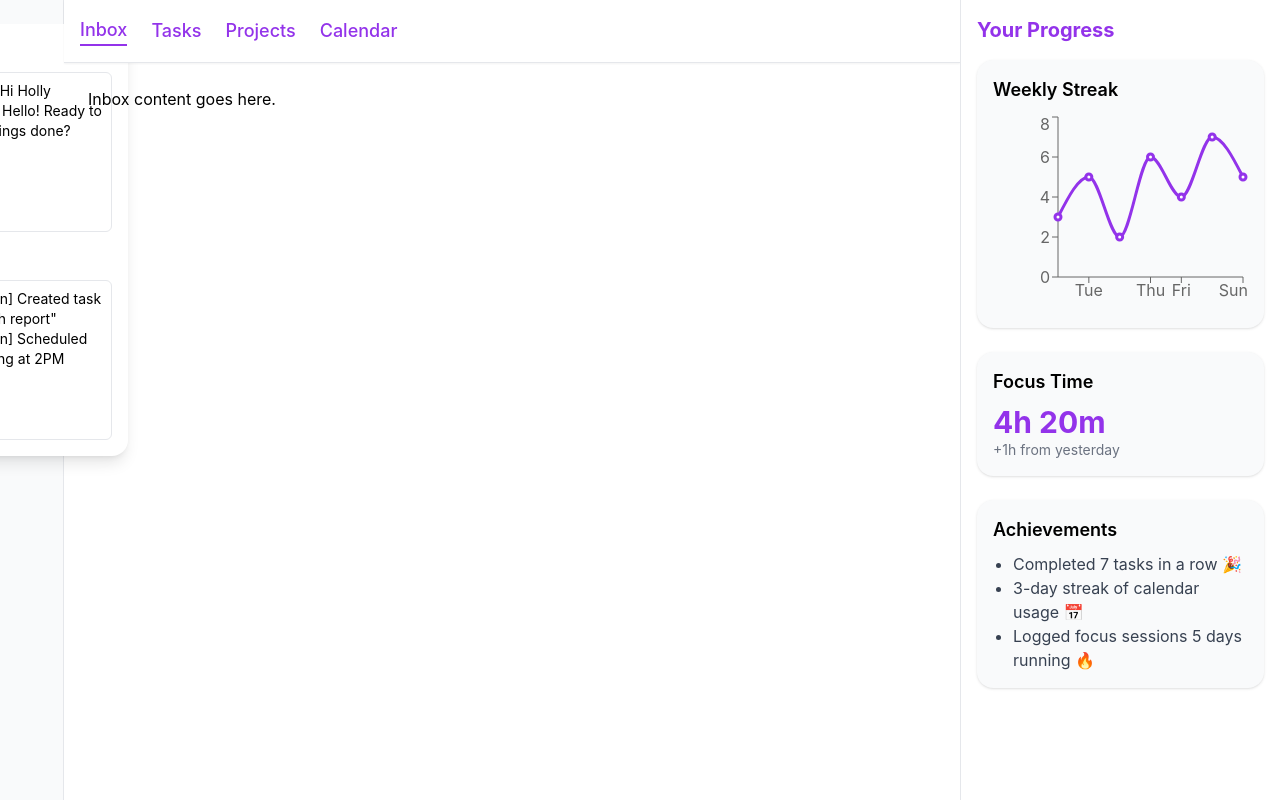
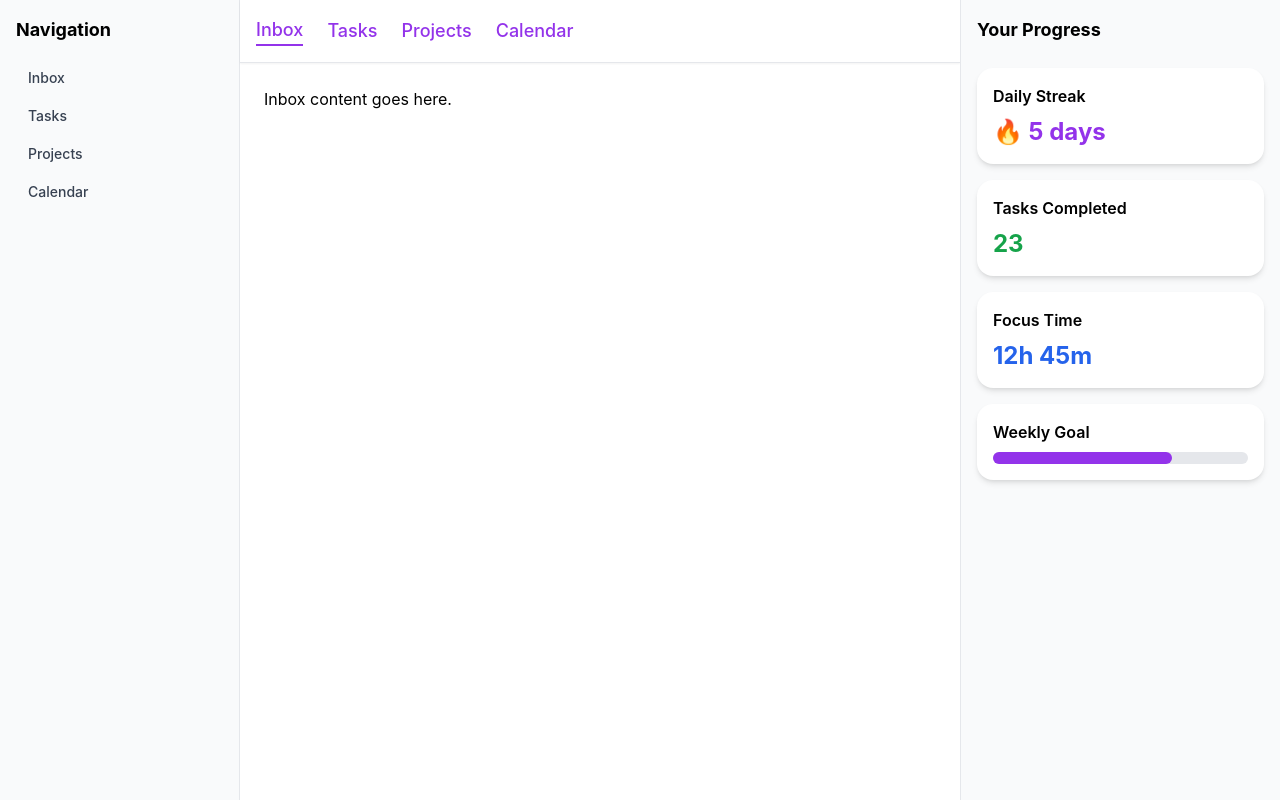
Before and after one commit to holly-ai-2025/holly-v6, a React (Vite) app in the folder apps/frontend/: page / in a window 1280 px wide. Built offline with nearby package versions, Linux system fonts and the light colour scheme.

Commit message:
Rebuild LeftPanel and RightPanel with custom lightweight UI system (Card, Button, NavItem) using Tailwind only to restore polished layout without shadcn imports.

```diff
--- a/apps/frontend/src/components/LeftPanel.tsx
+++ b/apps/frontend/src/components/LeftPanel.tsx
@@ -1,51 +1,19 @@
-import React, { useState } from "react";
-import { Volume2 } from "lucide-react";
-import { motion } from "framer-motion";
+import React from "react";
+import { NavItem } from "./ui/NavItem";
 
-const LeftPanel: React.FC = () => {
-  const [hovered, setHovered] = useState(false);
-  const [micActive, setMicActive] = useState(false);
+interface LeftPanelProps {
+  activeTab: string;
+  setActiveTab: (tab: string) => void;
+}
 
+const LeftPanel: React.FC<LeftPanelProps> = ({ activeTab, setActiveTab }) => {
   return (
-    <div
-      className="w-16 h-full bg-gray-50 border-r flex flex-col items-center justify-between py-6"
-      onMouseEnter={() => setHovered(true)}
-      onMouseLeave={() => setHovered(false)}
-    >
-      {hovered ? (
-        <div className="flex flex-col space-y-4 w-48 p-4 bg-white shadow-lg rounded-2xl">
-          <div className="flex-1">
-            <h2 className="font-semibold mb-2">Chat</h2>
-            <div className="h-40 overflow-y-auto border rounded-md p-2 text-sm">
-              <p>User: Hi Holly</p>
-              <p>Holly: Hello! Ready to get things done?</p>
-            </div>
-          </div>
-          <div className="flex-1">
-            <h2 className="font-semibold mb-2">Logs</h2>
-            <div className="h-40 overflow-y-auto border rounded-md p-2 text-sm">
-              <p>[Action] Created task "Finish report"</p>
-              <p>[Action] Scheduled meeting at 2PM</p>
-            </div>
-          </div>
-        </div>
-      ) : (
-        <div className="flex flex-col items-center space-y-6">
-          <motion.div
-            animate={{ rotate: 360 }}
-            transition={{ repeat: Infinity, duration: 8, ease: "linear" }}
-            className="w-10 h-10 bg-purple-600 rounded-full"
-          />
-          <button
-            onClick={() => setMicActive(!micActive)}
-            className={`p-2 rounded-full ${
-              micActive ? "bg-purple-600 text-white" : "bg-gray-200 text-gray-700"
-            }`}
-          >
-            <Volume2 size={20} />
-          </button>
-        </div>
-      )}
+    <div className="w-60 bg-gray-50 h-full flex flex-col p-4 border-r">
+      <h2 className="text-lg font-bold mb-4">Navigation</h2>
+      <NavItem label="Inbox" active={activeTab === "inbox"} onClick={() => setActiveTab("inbox")} />
+      <NavItem label="Tasks" active={activeTab === "tasks"} onClick={() => setActiveTab("tasks")} />
+      <NavItem label="Projects" active={activeTab === "projects"} onClick={() => setActiveTab("projects")} />
+      <NavItem label="Calendar" active={activeTab === "calendar"} onClick={() => setActiveTab("calendar")} />
     </div>
   );
 };
--- a/apps/frontend/src/components/RightPanel.tsx
+++ b/apps/frontend/src/components/RightPanel.tsx
@@ -1,50 +1,34 @@
 import React from "react";
-import { LineChart, Line, XAxis, YAxis, Tooltip, ResponsiveContainer } from "recharts";
+import Card from "./ui/Card";
 
-const data = [
-  { day: "Mon", streak: 3 },
-  { day: "Tue", streak: 5 },
-  { day: "Wed", streak: 2 },
-  { day: "Thu", streak: 6 },
-  { day: "Fri", streak: 4 },
-  { day: "Sat", streak: 7 },
-  { day: "Sun", streak: 5 },
-];
+const RightPanel: React.FC = () => {
+  return (
+    <div className="w-80 bg-gray-50 h-full flex flex-col gap-4 p-4 border-l overflow-y-auto">
+      <h2 className="text-lg font-bold mb-2">Your Progress</h2>
 
-export default function RightPanel() {
-  return (
-    <div className="w-80 bg-white border-l border-gray-200 h-screen p-4 overflow-y-auto">
-      <h2 className="text-xl font-bold text-purple-600 mb-4">Your Progress</h2>
+      <Card>
+        <h3 className="font-semibold mb-2">Daily Streak</h3>
+        <p className="text-2xl font-bold text-purple-600">🔥 5 days</p>
+      </Card>
 
-      {/* Streak Chart */}
-      <div className="bg-gray-50 rounded-2xl shadow p-4 mb-6">
-        <h3 className="text-lg font-semibold mb-2">Weekly Streak</h3>
-        <ResponsiveContainer width="100%" height={200}>
-          <LineChart data={data}>
-            <XAxis dataKey="day" />
-            <YAxis />
-            <Tooltip />
-            <Line type="monotone" dataKey="streak" stroke="#9333ea" strokeWidth={3} />
-          </LineChart>
-        </ResponsiveContainer>
-      </div>
+      <Card>
+        <h3 className="font-semibold mb-2">Tasks Completed</h3>
+        <p className="text-2xl font-bold text-green-600">23</p>
+      </Card>
 
-      {/* Example Dopamine Widget */}
-      <div className="bg-gray-50 rounded-2xl shadow p-4 mb-6">
-        <h3 className="text-lg font-semibold mb-2">Focus Time</h3>
-        <p className="text-3xl font-bold text-purple-600">4h 20m</p>
-        <p className="text-sm text-gray-500">+1h from yesterday</p>
-      </div>
+      <Card>
+        <h3 className="font-semibold mb-2">Focus Time</h3>
+        <p className="text-2xl font-bold text-blue-600">12h 45m</p>
+      </Card>
 
-      {/* Example Achievement Widget */}
-      <div className="bg-gray-50 rounded-2xl shadow p-4">
-        <h3 className="text-lg font-semibold mb-2">Achievements</h3>
-        <ul className="list-disc pl-5 text-gray-700">
-          <li>Completed 7 tasks in a row 🎉</li>
-          <li>3-day streak of calendar usage 📅</li>
-          <li>Logged focus sessions 5 days running 🔥</li>
-        </ul>
-      </div>
+      <Card>
+        <h3 className="font-semibold mb-2">Weekly Goal</h3>
+        <div className="w-full bg-gray-200 rounded-full h-3">
+          <div className="bg-purple-600 h-3 rounded-full" style={{ width: "70%" }}></div>
+        </div>
+      </Card>
     </div>
   );
-}
+};
+
+export default RightPanel;
--- /dev/null
+++ b/apps/frontend/src/components/ui/Button.tsx
@@ -0,0 +1,19 @@
+import React from "react";
+
+interface ButtonProps extends React.ButtonHTMLAttributes<HTMLButtonElement> {
+  children: React.ReactNode;
+  className?: string;
+}
+
+export const Button: React.FC<ButtonProps> = ({ children, className = "", ...props }) => {
+  return (
+    <button
+      {...props}
+      className={`px-4 py-2 rounded-xl bg-purple-600 text-white hover:bg-purple-700 transition ${className}`}
+    >
+      {children}
+    </button>
+  );
+};
+
+export default Button;
--- /dev/null
+++ b/apps/frontend/src/components/ui/Card.tsx
@@ -0,0 +1,16 @@
+import React from "react";
+
+interface CardProps {
+  children: React.ReactNode;
+  className?: string;
+}
+
+export const Card: React.FC<CardProps> = ({ children, className = "" }) => {
+  return (
+    <div className={`rounded-2xl shadow-md bg-white p-4 ${className}`}>
+      {children}
+    </div>
+  );
+};
+
+export default Card;
--- /dev/null
+++ b/apps/frontend/src/components/ui/NavItem.tsx
@@ -0,0 +1,21 @@
+import React from "react";
+
+interface NavItemProps {
+  label: string;
+  active?: boolean;
+  onClick?: () => void;
+}
+
+export const NavItem: React.FC<NavItemProps> = ({ label, active = false, onClick }) => {
+  return (
+    <div
+      onClick={onClick}
+      className={`cursor-pointer px-3 py-2 text-sm font-medium border-b-2 transition
+        ${active ? "border-purple-600 text-purple-600" : "border-transparent text-gray-700 hover:text-purple-600 hover:border-purple-600"}`}
+    >
+      {label}
+    </div>
+  );
+};
+
+export default NavItem;
```
